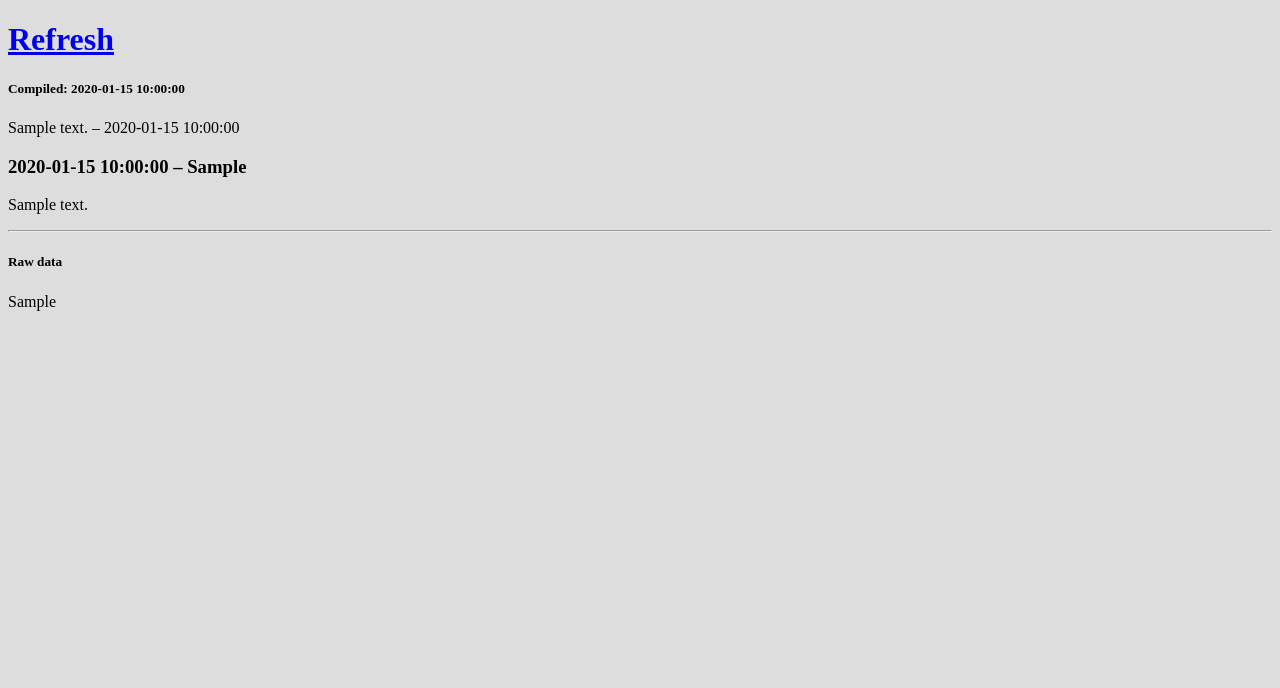
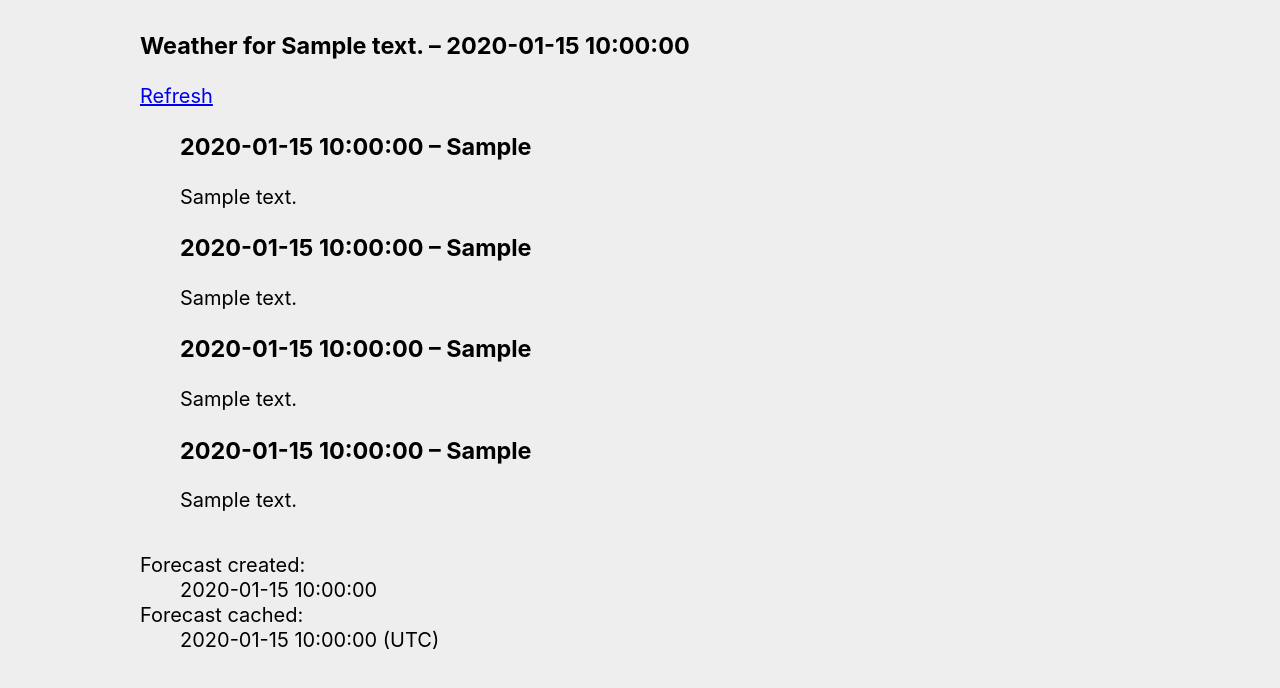
Before and after one commit to JulianNorton/weather-milliseconds, a Flask app: template templates/index.html in a window 1280 px wide. Shown: the top 688 px of the page. Run offline with Flask 2, Linux system fonts and the light colour scheme; the template is opened without the code that fills it: most values are stand-ins (such as "Sample title", 1, 10 or a date in 2020).

Commit message:
increasing forecast into the future, removing raw data

```diff
--- a/app.py
+++ b/app.py
@@ -17,8 +17,8 @@ cache = Cache(app, config={'CACHE_TYPE': 'simple'})
 @app.route('/')
 @app.route('/index')
 
-# 600*6 seconds == 30 minutes
-@cache.cached(timeout=600*3)
+# 1800 seconds == 30 minutes
+@cache.cached(timeout=1800)
 def index():
     timestamp = datetime.datetime.now()
     raw_data = requests.get('https://forecast.weather.gov/MapClick.php?lat=40.74&lon=-74&unit=0&lg=english&FcstType=json').json()
@@ -28,6 +28,15 @@ def index():
         'creationDateLocal' : raw_data['creationDateLocal'],
         'forecast_time' : raw_data['time']['startPeriodName'][0],
         'forecast_data_weather' : raw_data['data']['weather'][0],
-        'forecast_data_text' : raw_data['data']['text'][0]
+        'forecast_data_text' : raw_data['data']['text'][0],
+        'forecast_time_1' : raw_data['time']['startPeriodName'][1],
+        'forecast_data_weather_1' : raw_data['data']['weather'][1],
+        'forecast_data_text_1' : raw_data['data']['text'][1],
+        'forecast_time_2' : raw_data['time']['startPeriodName'][2],
+        'forecast_data_weather_2' : raw_data['data']['weather'][2],
+        'forecast_data_text_2' : raw_data['data']['text'][2],
+        'forecast_time_3' : raw_data['time']['startPeriodName'][3],
+        'forecast_data_weather_3' : raw_data['data']['weather'][3],
+        'forecast_data_text_3' : raw_data['data']['text'][3]
     }
-    return render_template('index.html',timestamp=timestamp, raw_data=raw_data, **parsed_data)
+    return render_template('index.html',timestamp=timestamp, **parsed_data)
--- a/templates/base.html
+++ b/templates/base.html
@@ -10,14 +10,26 @@
     <title>NYC Weather</title>
     <style>
         body {
-            background-color: #dddddd;
+            background-color: #eeeeee;
+            font-size: 18px;
+            font-size: calc(1em + .5vh);
+            line-height: 1.25;
+            font-family: -apple-system, BlinkMacSystemFont, "Segoe UI", "Roboto", "Oxygen", "Ubuntu", "Cantarell", "Fira Sans", "Droid Sans", "Helvetica Neue", sans-serif;
+
+        }
+        .container {
+            max-width: 50em;
+            display: flex;
+            flex-direction: column;
+            justify-content: center;
+            margin: 0 auto;
+        }
+        ol {
+            list-style-type: none;
         }
     </style>
 </head>
 <body id="weather-milliseconds">
-    <header>
-        <h1><a href="/">Refresh</a></h1>
-    </header>
     <main>
         {% block content %}{% endblock %}
     </main>
--- a/templates/index.html
+++ b/templates/index.html
@@ -1,13 +1,38 @@
 {% extends "base.html" %}
 
 {% block content %}
-<body>
-    <h5>Compiled: {{timestamp}}</h5>
-    <p>{{areaDescription}} – {{creationDateLocal}}</p>
-    <h3>{{forecast_time}} – {{forecast_data_weather}}</h3>
-    <p>{{forecast_data_text}}</p>
-    <hr/>
-    <h5>Raw data</h5>
-    <p>{{raw_data}}</p>
-</body>
+<article class="container">
+    <header>
+        <h3>Weather for {{areaDescription}} – {{creationDateLocal}}</h3>
+        <a href="/">Refresh</a>
+    </header>
+    <section>
+        <ol>
+            <li>
+                <h3>{{forecast_time}} – {{forecast_data_weather}}</h3>
+                <p>{{forecast_data_text}}</p>
+            </li>
+            <li>
+                <h3>{{forecast_time_1}} – {{forecast_data_weather_1}}</h3>
+                <p>{{forecast_data_text_1}}</p>
+            </li>
+            <li>
+                <h3>{{forecast_time_2}} – {{forecast_data_weather_2}}</h3>
+                <p>{{forecast_data_text_2}}</p>
+            </li>
+            <li>
+                <h3>{{forecast_time_3}} – {{forecast_data_weather_3}}</h3>
+                <p>{{forecast_data_text_3}}</p>
+            </li>
+        </ol>
+    </section>
+    <footer>
+        <dl>
+            <dt>Forecast created:</dt>
+            <dd>{{creationDateLocal}}</dd>
+            <dt>Forecast  cached:</dt>
+            <dd>{{timestamp}} (UTC)</dd>
+        </dl>
+    </footer>
+</article>
 {% endblock %}
```
